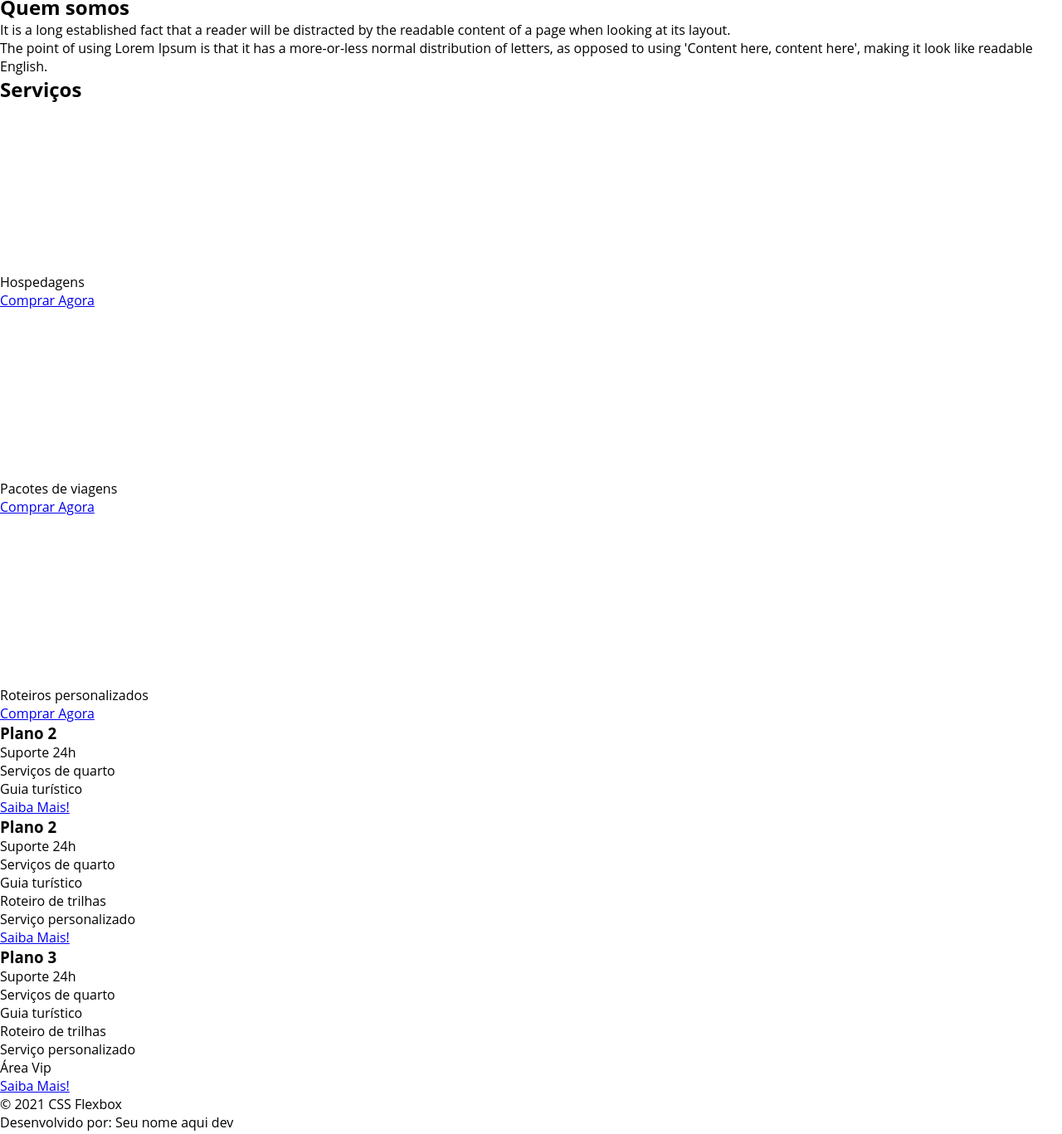
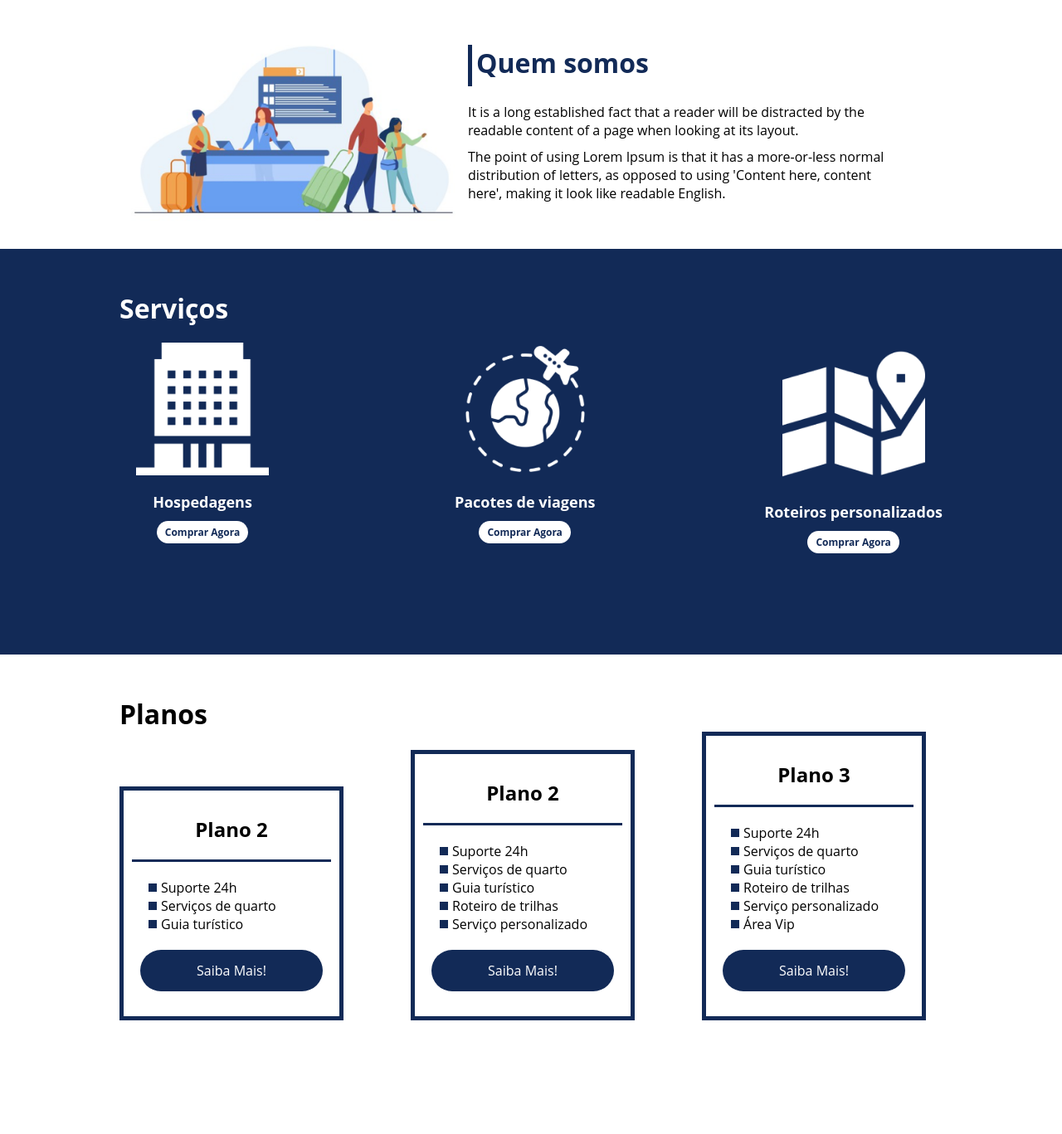
Before and after one commit to Vini12-alves/Flebox-flexturismo, a plain HTML site: page flex-projeto/index.html in a window 1280 px wide. Shown: the part 891-2258 px from the top of the page at 83% size. Drawn offline with Linux system fonts and the light colour scheme.

Commit message:
Projeto Finalizado

```diff
--- a/flex-projeto/index.html
+++ b/flex-projeto/index.html
@@ -20,10 +20,10 @@
     </header>
 
     <div class=" flex-container apresentacao">
-        <div>
+        <div class="texto-apresentacao">
             <h1>Flex <br>Turismos</h1>
             <p>O melhor serviço para você!</p>
-            <a href="">Saiba Mais!</a>
+            <a href="" class="btn" >Saiba Mais!</a>
         </div>
 
         <div>
@@ -31,37 +31,38 @@
         </div>
     </div>
 
-    <div>
-        <div>
-            <img src="./images/1-quem-somos.png" alt="balcão de atendimento">
-        </div>
+    <div class="flex-container" id="quem-somos">
 
         <div>
             <h2>Quem somos</h2>
             <p>It is a long established fact that a reader will be distracted by the readable content of a page when looking at its layout. </p>
             <p>The point of using Lorem Ipsum is that it has a more-or-less normal distribution of letters, as opposed to using 'Content here, content here', making it look like readable English.</p>
         </div>
+        <div>
+            <img src="./images/1-quem-somos.png" alt="balcão de atendimento">
+        </div>
     </div>
 
-    <div>
+    <div class="container-externo">
+        <div class="flex-container" id="servicos">
             <div>
                 <h2>Serviços</h2>
             </div>
 
-        <div>
-            <div>
+            <div class="list-servicos">
+                <div class="item-servicos">
                     <div><img src="./images/icon-2.png" alt="hospedagens"></div>
                     <p>Hospedagens</p>
                     <a href="#">Comprar Agora</a>
                 </div>
 
-            <div>
+                <div class="item-servicos">
                 <div><img src="./images/icon-1.png" alt="pacote de viagens"></div>
                 <p>Pacotes de viagens</p>
                 <a href="#">Comprar Agora</a>
                 </div>
 
-            <div>
+                <div class="item-servicos">
                     <div><img src="./images/icon-3.png" alt="roteiros personalizados"></div>
                     <p>Roteiros personalizados</p>
                     <a href="#">Comprar Agora</a>
@@ -69,20 +70,24 @@
 
             </div>
         </div>
+    </div>
 
-    <div>
+    <div class="flex-container" id="planos">
 
-        <div>
+      <div><h2>Planos</h2></div>
+
+        <div class="list-planos">
+            <div class="item-planos">
                 <h3>Plano 2</h3>
                 <ul>
                     <li>Suporte 24h</li>
                     <li>Serviços de quarto</li>
                     <li>Guia turístico</li>
                 </ul>
-            <a href="#">Saiba Mais!</a>
+                <a href="#" class="btn">Saiba Mais!</a>
             </div>
 
-        <div>
+            <div class="item-planos">
                 <h3>Plano 2</h3>
                 <ul>
                     <li>Suporte 24h</li>
@@ -91,10 +96,10 @@
                     <li>Roteiro de trilhas</li>
                     <li>Serviço personalizado</li>
                 </ul>
-            <a href="#">Saiba Mais!</a>
+                <a href="#" class="btn">Saiba Mais!</a>
             </div>
 
-        <div>
+            <div class="item-planos">
                 <h3>Plano 3</h3>
                 <ul>
                     <li>Suporte 24h</li>
@@ -104,13 +109,16 @@
                     <li>Serviço personalizado</li>
                     <li>Área Vip</li>
                 </ul>
-            <a href="#">Saiba Mais!</a>
+                <a href="#" class="btn">Saiba Mais!</a>
+            </div>
         </div>
     </div>
 
     <footer>
+        <div class="flex-container footer">
             <p>&copy; 2021 CSS Flexbox</p>
-        <p>Desenvolvido por: Seu nome aqui dev</p>
+            <p>Desenvolvido por: Vinicius Barros</p>
+        </div>
     </footer>
 </body>
 </html>
--- a/flex-projeto/style.css
+++ b/flex-projeto/style.css
@@ -13,12 +13,17 @@ ul{
 ul li a {
     text-decoration: none;
 }
+div img {
+    display: block;
+    width: 100%;
+}
 
 .flex-container{
     display: flex;
     max-width: 992px;
     margin: auto;
     width: 100%;
+    min-width: 320px;
 
 }
 
@@ -35,6 +40,7 @@ header .list-items{
     max-width: 260px;
     width: 100%;
     justify-content: space-between;
+    align-items: center;
 }
 
 
@@ -44,3 +50,254 @@ header .list-items{
 header .menu{
     justify-content: space-between;
 }
+
+.apresentacao {
+    height: 100vh;
+    align-items: center;
+    justify-content: space-between;
+}
+
+.apresentacao .texto-apresentacao{
+    min-height: 200px;
+}
+
+.texto-apresentacao h1 {
+    color: #122A57;
+    font-size: 48px;
+    margin-bottom: 10px;
+}
+
+.btn{
+    background-color: #122A57;
+    color: #fff;
+    text-align: center;
+    border-radius: 30px;
+    width: 220px;
+    display: block;
+    text-decoration: none;
+    height: 50px;
+    line-height: 50px;
+    margin-top: 10px;
+    margin-bottom: 10px;
+}
+
+#quem-somos{
+    flex-direction: row-reverse;
+    align-items: center;
+    justify-content: space-between;
+}
+
+
+#quem-somos h2{
+    font-size: 32px;
+    color: #122A57;
+    display: flex;
+    margin-bottom: 20px;
+}
+
+#quem-somos h2::before{
+    content: "";
+    height: 50px;
+    width: 5px;
+    margin-right: 5px;
+    background-color: #122A57;
+    position: relative;
+}
+
+#quem-somos p {
+    margin-bottom: 10px;
+    width: 90%;
+}
+
+#quem-somos img {
+    min-width: 420px;
+}
+
+.container-externo{
+    background-color: #122A57;
+    width: 100%;
+}
+
+#servicos{
+    flex-direction: column;
+    padding-top: 50px;
+    padding-bottom: 100px ;
+}
+
+#servicos h2{
+    color: #fff;
+    font-size: 32px;
+    margin-bottom: 20px;
+}
+
+.list-servicos{
+    display: flex;
+    justify-content: space-between;
+    margin-bottom: 10px;
+
+}
+
+.list-servicos .item-servicos{
+    text-align: center;
+}
+
+.item-servicos a{
+    width: 220px;
+    background-color: #fff;
+    border-radius: 30px;
+    height: 50px;
+    text-align: center;
+    margin-top: 20px;
+    line-height: 50px;
+    padding: 5px 10px;
+    color: #122A57;
+    font-size: 12px;
+    text-decoration: none;
+    font-weight: 700;
+}
+
+.item-servicos p{
+    font-weight: 700;
+    font-size: 18px;
+    color: #fff;
+    margin-top:  20px;
+
+}
+.item-servicos img {
+    width: 80%;
+    margin: auto;
+}
+
+#planos{
+   flex-direction: column;
+   min-height: 100vh;
+   padding-top: 50px;
+}
+
+#planos h2{
+    font-size: 32px;
+}
+
+.list-planos{
+    display: flex;
+    align-items: flex-end;
+    justify-content: space-between;
+}
+
+.item-planos{
+    flex: 1;
+    border: 5px solid #122A57;
+    margin-right: 20px;
+    padding: 10px;
+    max-width: 240px;
+}
+
+.item-planos .btn {
+    margin: auto;
+    margin-bottom: 20px;
+}
+
+.item-planos h3{
+    font-size: 24px;
+    display: flex;
+    flex-direction: column;
+    text-align: center;
+    margin-top: 20px;
+}
+
+.item-planos h3::after{
+    content: "";
+    background-color: #122A57;
+    width: 100%;
+    height: 3px;
+    margin-top: 20px;
+    margin-bottom: 10px;
+
+}
+
+.item-planos ul{
+    padding: 10px 20px;
+    display: flex;
+    flex-direction: column;
+    margin-bottom: 10px;
+}
+
+.item-planos ul li {
+    display: flex;
+    flex-wrap: nowrap;
+    align-items: center;
+}
+
+.item-planos ul li::before{
+     content: "";
+     width: 10px;
+     height: 10px;
+     background-color: #122A57;
+     margin-right: 5px;
+}
+
+footer{
+    background-color: #122A57;
+    height: 70px;
+    display: flex;
+    align-items: center;
+}
+
+footer .flex-container{
+    justify-content: space-between;
+    color: #fff;
+
+}
+
+
+/* Mobile */
+@media(max-width: 992px){
+
+     .flex-container{
+        flex-direction: column;
+     }
+
+     .apresentacao{
+        flex-direction: column-reverse;
+     }
+
+    .apresentacao .texto-apresentacao{
+        width: 100%;
+    }
+
+    #quem-somos{
+        flex-direction: column-reverse;
+    }
+
+    #quem-somos img{
+       min-width: 320px;
+       margin: auto;
+    }
+
+    .list-servicos {
+        flex-direction: column;
+
+    }
+
+    .item-servicos img {
+        width:  200px;
+        margin: auto;
+    }
+
+    .list-planos{
+        flex-direction: column;
+        align-items: flex-start;
+        margin-top: 20px;
+
+    }
+
+
+    .list-planos .item-planos {
+        max-width:  90%;
+        margin: auto;
+        width: 100%;
+        margin-bottom: 20px;
+    }
+
+
+}
```
Lines whose indentation alone changed are shown as unchanged.
